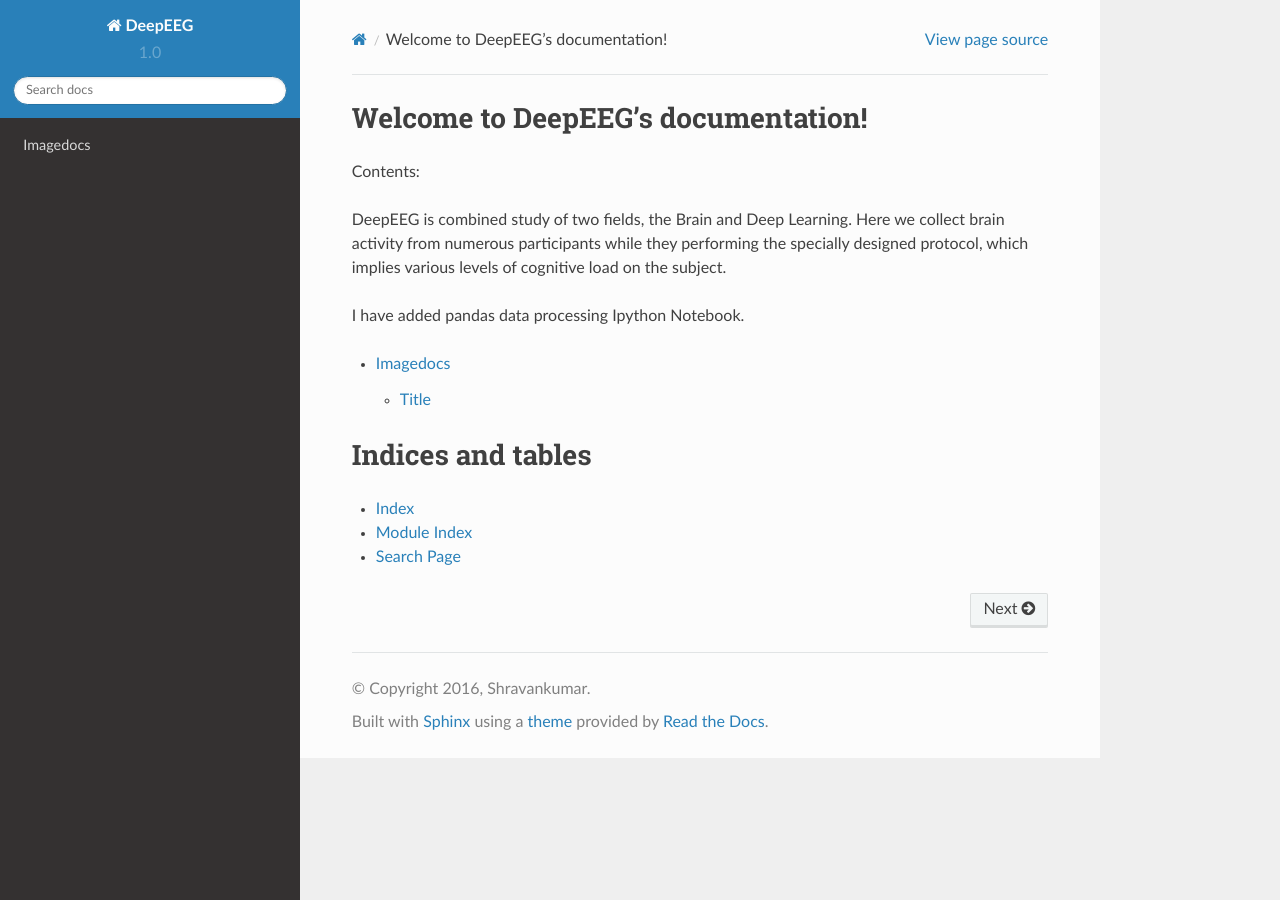
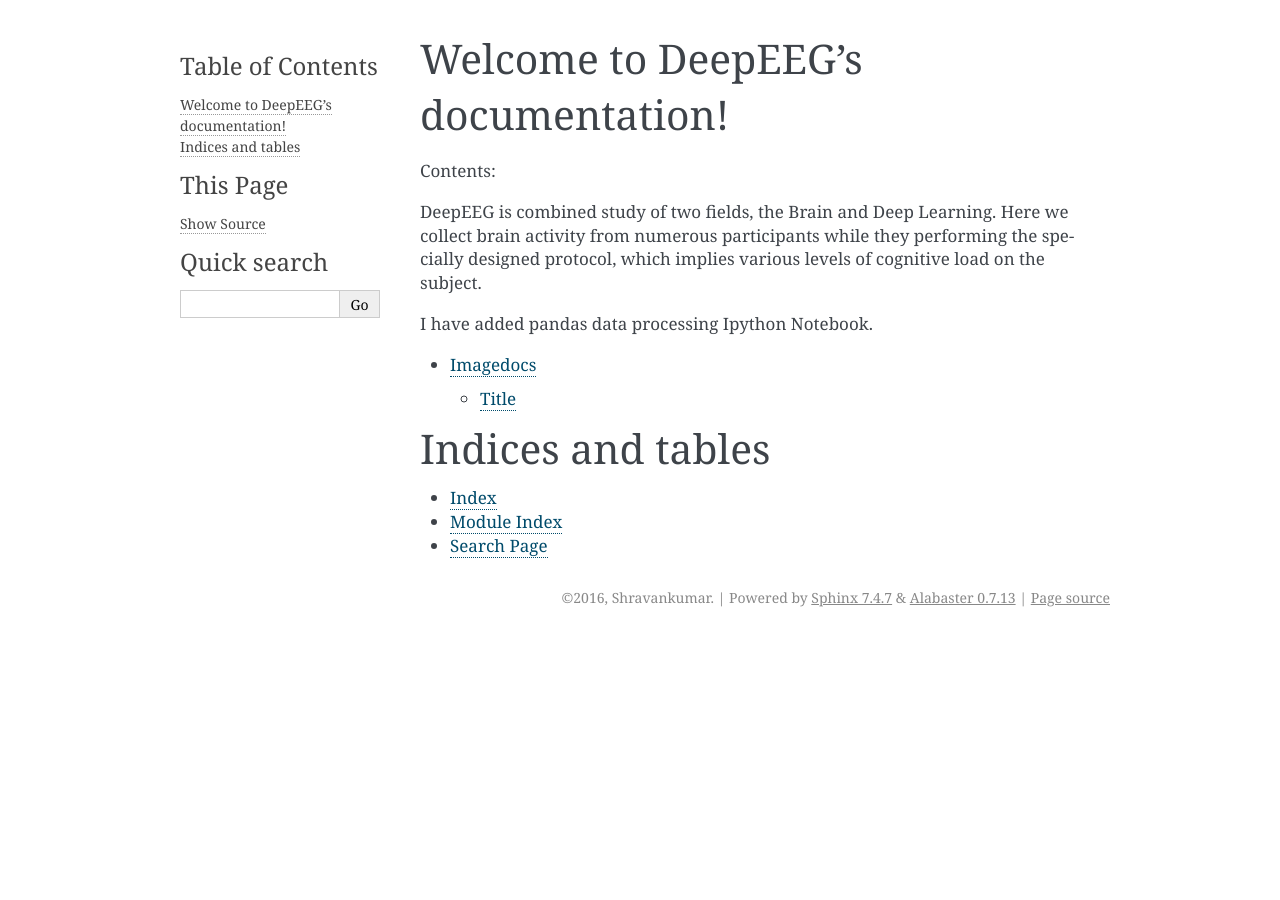
Before and after one commit to shravankumar147/DeepEEG-docs, a Sphinx documentation site: the page built from docs/index.rst, in a window 1280 px wide. Built offline with Sphinx 7.4.7, drawn with Linux system fonts in a browser that asks for light colours.

Commit message:
modified IpyNB index.rst-n2

```diff
--- a/docs/conf.py
+++ b/docs/conf.py
@@ -116,10 +116,10 @@ todo_include_todos = True
 
 # The theme to use for HTML and HTML Help pages.  See the documentation for
 # a list of builtin themes.
-# html_theme = 'alabaster'
-import sphinx_rtd_theme
-html_theme = "sphinx_rtd_theme"
-html_theme_path = [sphinx_rtd_theme.get_html_theme_path()]
+html_theme = 'alabaster'
+# import sphinx_rtd_theme
+# html_theme = "sphinx_rtd_theme"
+# html_theme_path = [sphinx_rtd_theme.get_html_theme_path()]
 
 # Theme options are theme-specific and customize the look and feel of a theme
 # further.  For a list of options available for each theme, see the
```
Also changed, not shown: 6 other files.
